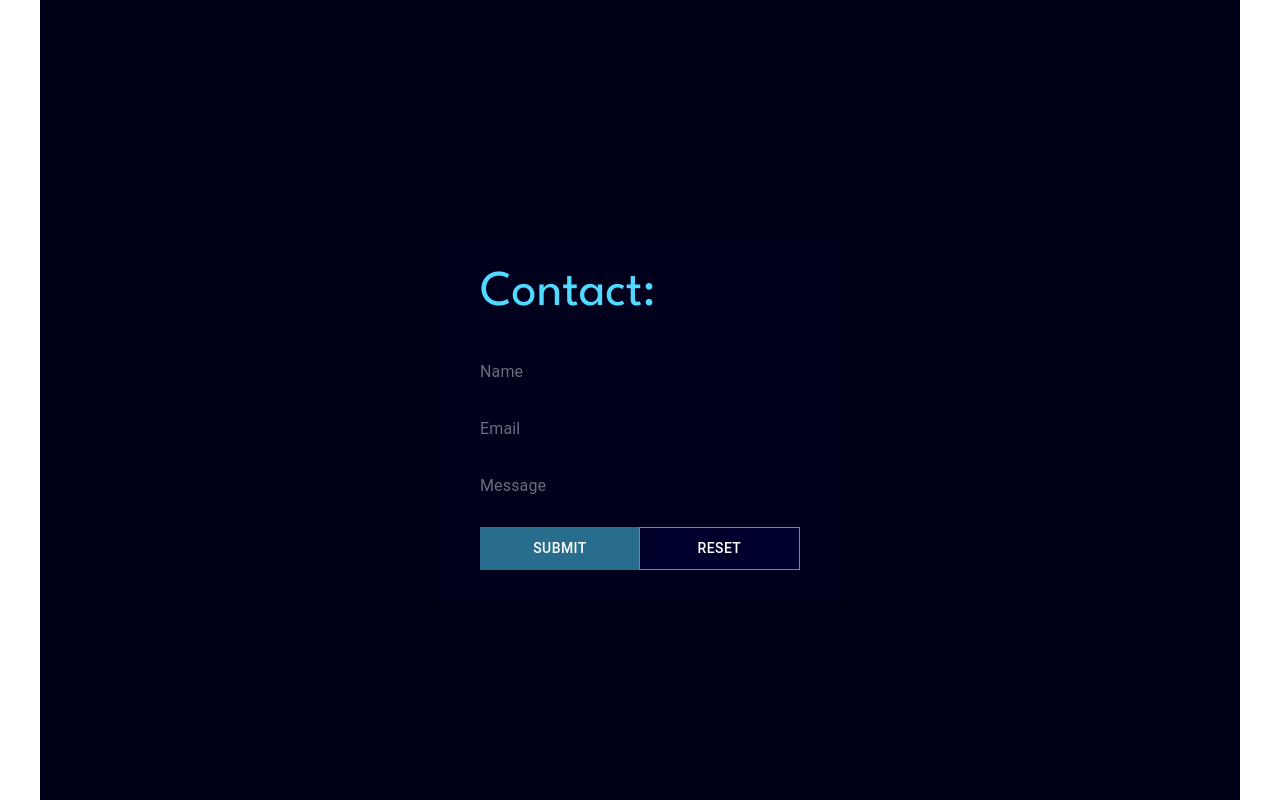
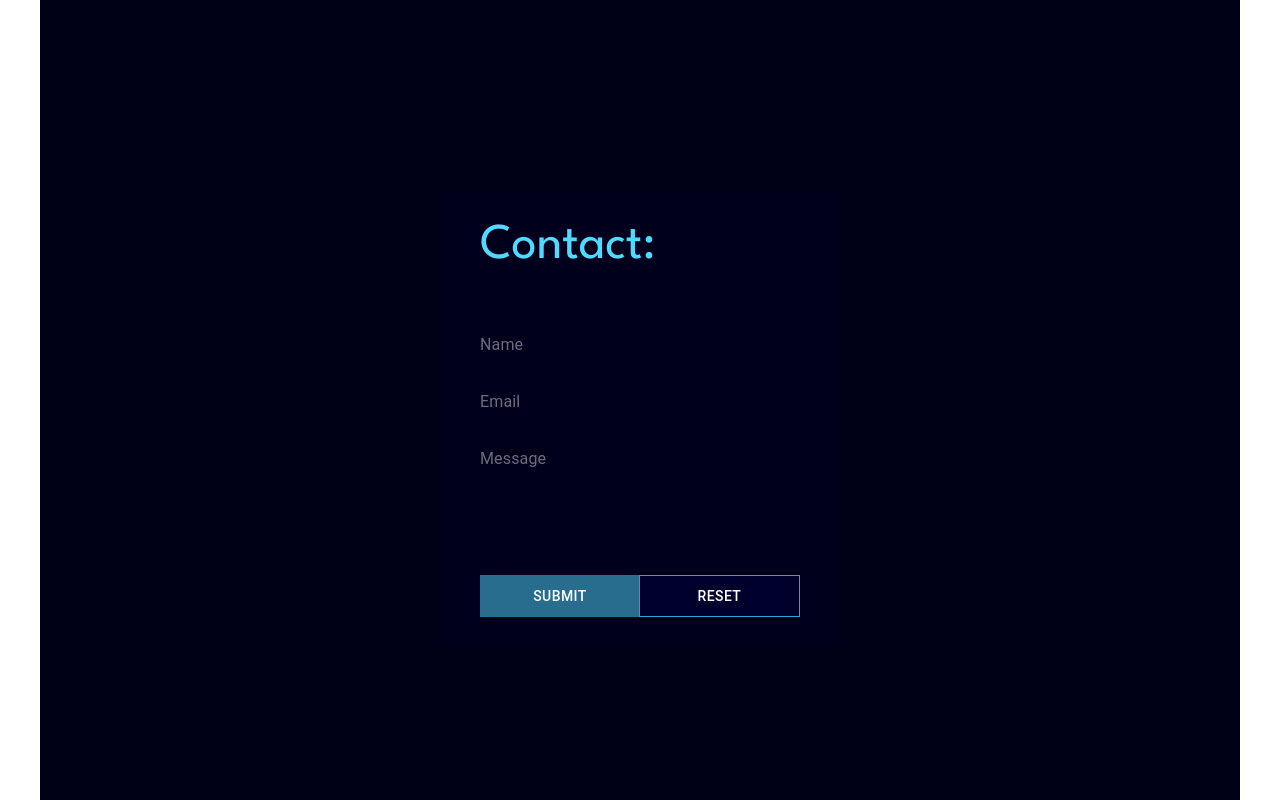
Before and after one commit to mphbo/shwack-fam, a React (Create React App) app: page /entertainment in a window 1280 px wide. Shown: the part 800-1600 px from the top of the page. Built offline with nearby package versions, Linux system fonts and the light colour scheme; grey boxes are pictures that could not be loaded.

Commit message:
adjusted the padding around the email form

```diff
--- a/src/routes/Entertainment/components/Email/Email.tsx
+++ b/src/routes/Entertainment/components/Email/Email.tsx
@@ -106,7 +106,7 @@ function Home() {
             onChange={(e) => handleChange(EFields.EMAIL, e.target.value)}
           />
           <StyledTextField
-            sx={{ marginBottom: "25px", maxWidth: "400px" }}
+            sx={{ marginBottom: "100px", maxWidth: "400px" }}
             placeholder="Message"
             value={fields.message}
             error={errors.message.isError}
--- a/src/routes/Entertainment/components/Email/email.module.scss
+++ b/src/routes/Entertainment/components/Email/email.module.scss
@@ -19,7 +19,7 @@
 
 .heading {
     font-size: 50px;
-    margin-bottom: 40px;
+    margin-bottom: 60px;
     margin-top: 0;
     width: 100%;
     letter-spacing: 0;
```
